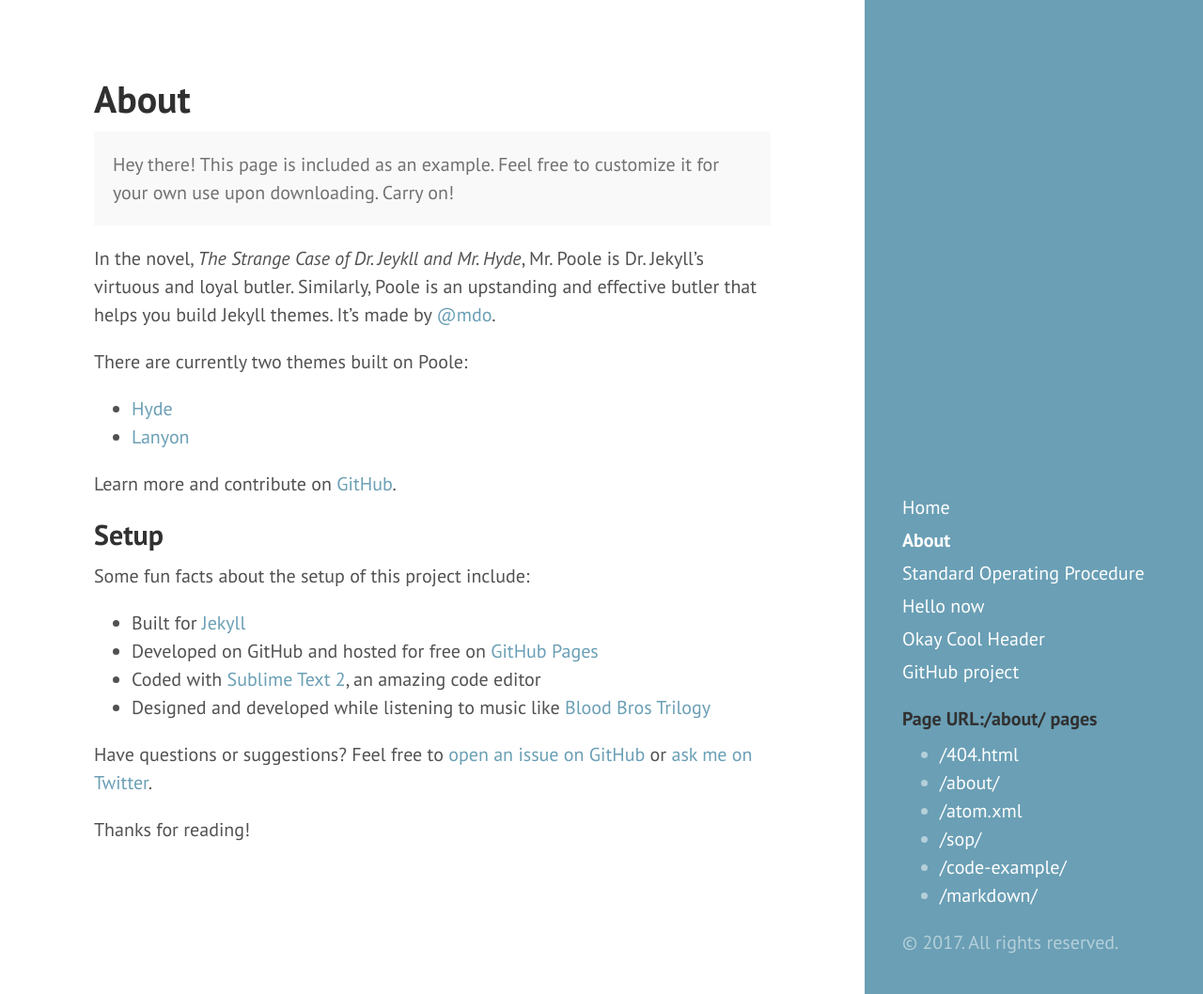
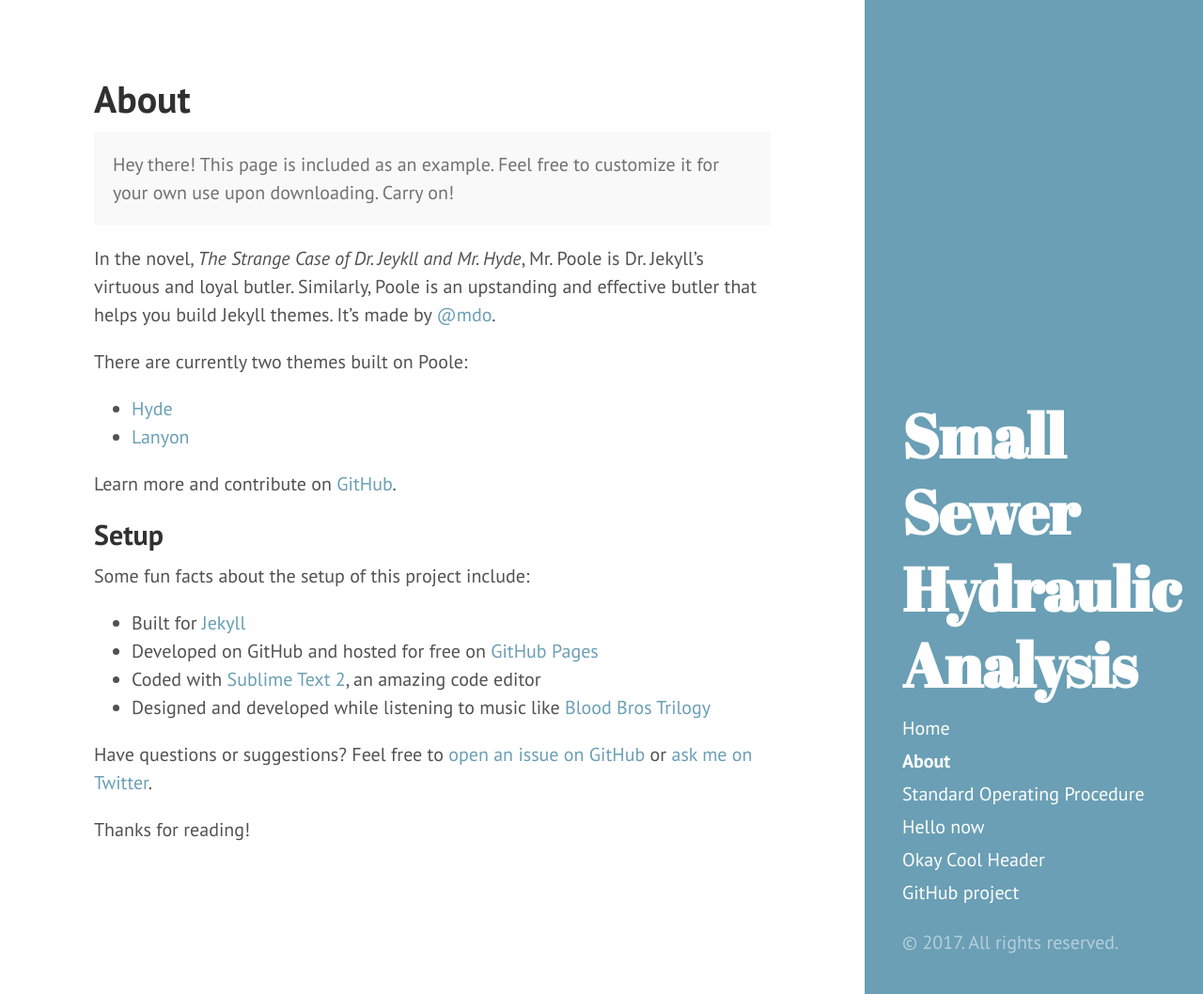
Before and after one commit to adams-cool-org/ssha3, a Jekyll site: the page built from docs/about.md, in a window 1280 px wide and 1058 px high. Shown: the whole window at 94% size. Built offline with Jekyll 4.4.1, drawn with Linux system fonts in a browser that asks for light colours.

Commit message:
page url fix

```diff
--- a/docs/_includes/sidebar.html
+++ b/docs/_includes/sidebar.html
@@ -3,7 +3,7 @@
     <div class="sidebar-about">
       <h1>
         <a href="{{ site.baseurl }}">
-          <!-- {{ site.title }} -->
+          {{ site.title }}
         </a>
       </h1>
       <!-- <p class="lead">{{ site.description }}</p> -->
@@ -21,22 +21,13 @@
       {% for node in pages_list %}
         {% if node.title != null %}
           {% if node.layout == "page" %}
-            <a class="sidebar-nav-item{% if page.url == node.url %} active{% endif %}" href="{{ node.url }}">{{ node.title }}</a>
+            <a class="sidebar-nav-item{% if page.url == node.url %} active{% endif %}" href="{{ site.baseurl }}{{ node.url }}">{{ node.title }}</a>
           {% endif %}
         {% endif %}
       {% endfor %}
 
       <a class="sidebar-nav-item" href="{{ site.github.repo }}">GitHub project</a>
 
-    <h4>Page URL:{{page.url}} pages</h4>
-    <ul>
-      {% for p in site.pages %}
-        <li>
-          <a href="{{ p.url }}">{{ p.url }}</a>
-        </li>
-      {% endfor %}
-    </ul>
-
     </nav>
 
     <p>&copy; {{ site.time | date: '%Y' }}. All rights reserved.</p>
```
